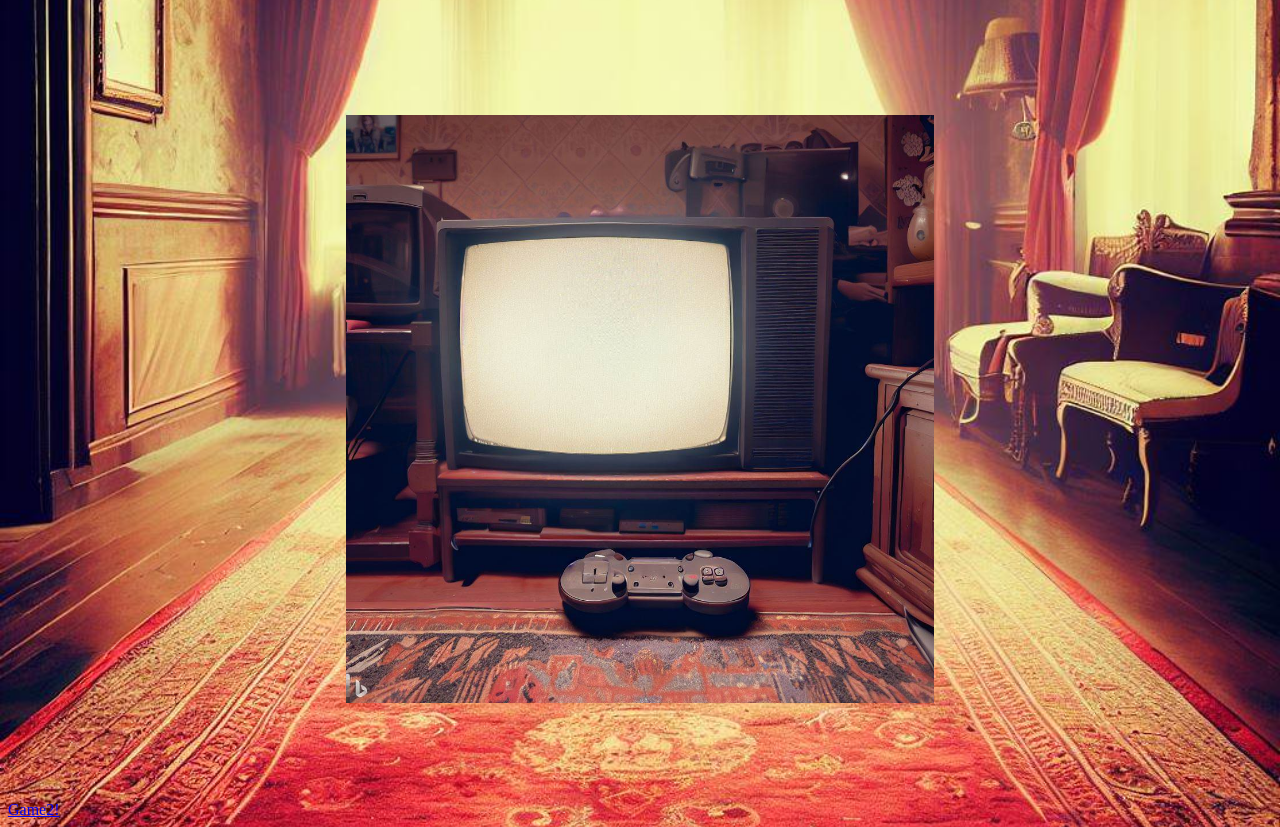
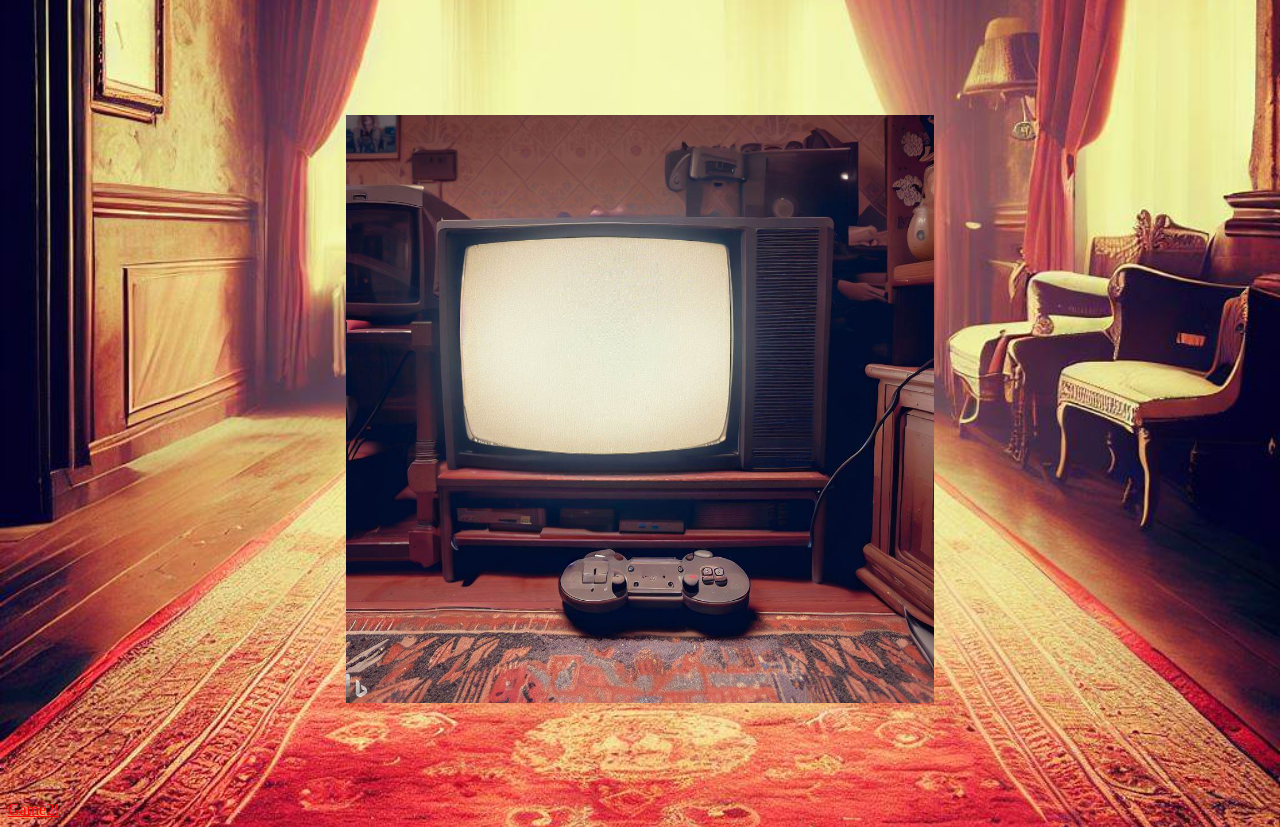
Before and after one commit to anany057/Mini-Projects, a plain HTML site: page index.html in a window 1280 px wide. Shown: the part 46-873 px from the top of the page. Drawn offline with Linux system fonts and the light colour scheme.

Commit message:
Update index.html

```diff
--- a/index.html
+++ b/index.html
@@ -26,7 +26,7 @@
             </div>
         </div>
     </section>
-    <a href="Move_The_Ball.html">Game2!</a>
+    <a href="Move_The_Ball.html" style="color:red">Game2!</a>
 </main>
 
 
```
